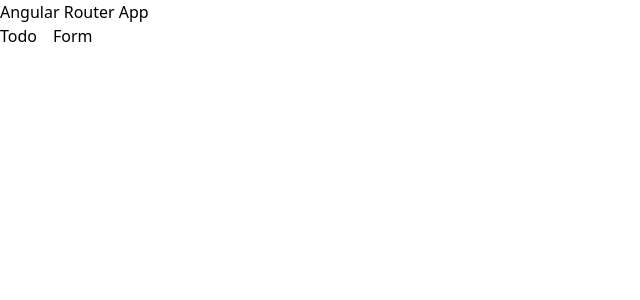
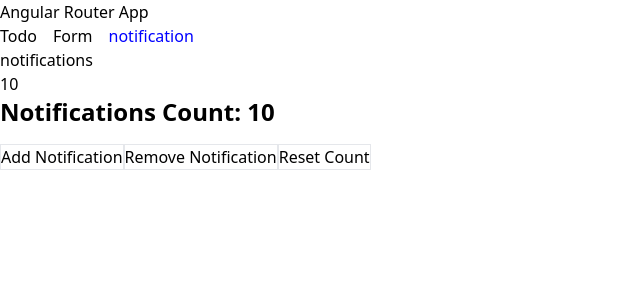
Before and after one commit to phantranthelinh/ng-todo, an Angular app: page /notification in a window 1280 px wide. Before the commit this address led to /. Shown: the top 300 px of the page, without its empty margins (0-640 px from the left). Built offline with nearby package versions, Linux system fonts and the light colour scheme.

Commit message:
data binding & router

```diff
--- a/src/app/app.component.html
+++ b/src/app/app.component.html
@@ -1,17 +1,37 @@
 <h1>Angular Router App</h1>
+
 <nav>
-  <ul class="flex gap-4  *:cursor-pointer ">
+  <ul class="flex gap-4 *:cursor-pointer">
     <li class="hover:opacity-75">
-      <a class="active:text-blue-500" routerLink="" routerLinkActive="active" ariaCurrentWhenActive="page"
+      <a
+        class="hover:opacity-75 active:text-blue-500"
+        [routerLink]="['/']"
+        routerLinkActive="is-active-link"
+        ariaCurrentWhenActive="page"
+        [routerLinkActiveOptions]="{ exact: true }"
         >Todo</a
+
+      >
+
+    </li>
+    <li class="hover:opacity-75">
+      <a
+        class="hover:opacity-75 active:text-blue-500"
+        [routerLink]="['/form']"
+        routerLinkActive="is-active-link"
+        ariaCurrentWhenActive="page"
+        [routerLinkActiveOptions]="{ exact: true }"
+        >Form</a
       >
     </li>
     <li class="hover:opacity-75">
       <a
-        routerLink="/form"
-        routerLinkActive="active"
+        class="hover:opacity-75 active:text-blue-500"
+        [routerLink]="['/notification']"
+        routerLinkActive="is-active-link"
         ariaCurrentWhenActive="page"
-        >Form</a
+        [routerLinkActiveOptions]="{ exact: true }"
+        >notification</a
       >
     </li>
   </ul>
--- a/src/app/app.component.ts
+++ b/src/app/app.component.ts
@@ -1,11 +1,13 @@
 import { CommonModule } from '@angular/common';
 import { Component } from '@angular/core';
+import { FormsModule } from '@angular/forms';
 import { RouterLinkActive, RouterModule, RouterOutlet } from '@angular/router';
 @Component({
   selector: 'app-root',
   templateUrl: './app.component.html',
-  imports: [CommonModule, RouterModule, RouterOutlet, RouterLinkActive],
+  imports: [CommonModule, RouterModule, RouterOutlet, RouterLinkActive,FormsModule],
 })
 export class AppComponent {
   title = 'Angular Router App';
+  name = 'John Doe';
 }
--- /dev/null
+++ b/src/app/notification-button/notification-button.component.html
@@ -0,0 +1,8 @@
+<div class="bell">
+  <span class="material-symbols-outlined"> notifications </span>
+  <div class="bell__count">
+    <div class="bell__count__digits">
+      {{ count() }}
+    </div>
+  </div>
+</div>
--- /dev/null
+++ b/src/app/notification-button/notification-button.component.ts
@@ -0,0 +1,13 @@
+import { ChangeDetectionStrategy, Component, Input, input } from '@angular/core';
+
+@Component({
+  selector: 'app-notification-button',
+  imports: [],
+  templateUrl: './notification-button.component.html',
+  changeDetection: ChangeDetectionStrategy.OnPush,
+})
+export class NotificationButtonComponent {
+  count = input(0);
+  // @Input() count: any = 0
+
+}
--- /dev/null
+++ b/src/app/notification-container/notification-container.component.html
@@ -0,0 +1,14 @@
+<!-- Toolbar -->
+<div class="toolbar" role="banner">
+
+  <div class="spacer"></div>
+  <div class="notif-bell">
+    <app-notification-button
+    [count]="notificationsCount()"
+    ></app-notification-button>
+  </div>
+</div>
+
+<div class="content" role="main">
+  <app-notification [(count)]="notificationsCount"  ></app-notification>
+</div>
--- /dev/null
+++ b/src/app/notification-container/notification-container.component.ts
@@ -0,0 +1,17 @@
+import { Component, signal } from '@angular/core';
+import { NotificationButtonComponent } from "../notification-button/notification-button.component";
+import { NotificationComponent } from "../notification/notification.component";
+
+@Component({
+  selector: 'app-notification-container',
+  imports: [NotificationButtonComponent, NotificationComponent],
+  templateUrl: './notification-container.component.html',
+})
+export class NotificationContainerComponent {
+  appTitle = 'Angular Model Inputs';
+  notificationsCount = signal(10);
+  // notificationsCount = 10;
+
+
+
+}
--- /dev/null
+++ b/src/app/notification/notification.component.html
@@ -0,0 +1,19 @@
+<div class="notif-manager">
+  <h4 class="notif-manager__count text-2xl font-bold">
+    Notifications Count: {{ count()}}
+  </h4>
+  <div class="notif-manager__actions mt-4">
+    <button (click)="addNotification()" class="notif-manager__actions__button">
+      Add Notification
+    </button>
+    <button
+      (click)="removeNotification()"
+      class="notif-manager__actions__button"
+    >
+      Remove Notification
+    </button>
+    <button (click)="resetCount()" class="notif-manager__actions__button">
+      Reset Count
+    </button>
+  </div>
+</div>
--- /dev/null
+++ b/src/app/notification/notification.component.ts
@@ -0,0 +1,36 @@
+import { ChangeDetectionStrategy, Component, EventEmitter, Input, model, Output } from '@angular/core';
+
+@Component({
+  selector: 'app-notification',
+  imports: [],
+  templateUrl: './notification.component.html',
+  changeDetection: ChangeDetectionStrategy.OnPush,
+
+})
+export class NotificationComponent {
+  count = model(0);
+  // @Input() count: any = 0;
+  // @Output() newValue = new EventEmitter<number>();
+  addNotification() {
+    // this.count +=1;
+    // this.newValue.emit(this.count)
+   this.count.update(count => count + 1);
+  }
+
+  removeNotification() {
+    if (this.count() === 0) {
+      return;
+    }
+    this.count.update(count => count - 1);
+    // if (this.count === 0) {
+    //   return;
+    // }
+    // this.count -=1;
+  }
+
+  resetCount() {
+    this.count.set(0);
+
+    // this.count = 0
+  }
+}
--- a/src/styles.css
+++ b/src/styles.css
@@ -34,3 +34,6 @@ button {
   display: flex;
   align-items: center;
 }
+.is-active-link{
+  color:blue;
+}
```
Also changed, not shown: src/app/app.routes.ts (+10 -2 lines).
